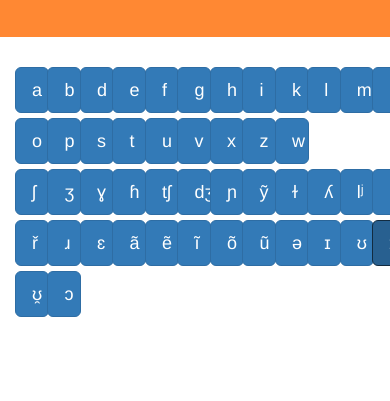
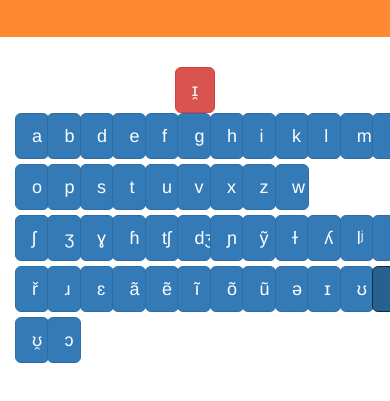
Before and after one commit to vonBarbarosa/ForcaFonetica, a plain HTML site: page index.html in a window 390 px wide. Both pictures are taken after a click on the link "ɪ̯". Shown: the part 93-494 px from the top of the page. Drawn offline with nearby package versions, Linux system fonts and the light colour scheme.

Commit message:
Get button text, put on example button

```diff
--- a/index.html
+++ b/index.html
@@ -51,6 +51,7 @@
         <!-- 47 buttons-->
         <!-- source= http://symbolcodes.tlt.psu.edu/bylanguage/ipachart.html -->
         <div class="container">
+            <div class="text-center"><a href="#" id="campo-foco" class="btn btn-danger btn-lg"> </a></div>
             <div class="row">
                 <div class="col-xs-1">
                     <a href="#" id="btn-1" class="btn-phon btn btn-block btn-primary btn-lg">a</a>
@@ -207,9 +208,10 @@
 
         <script src="https://maxcdn.bootstrapcdn.com/bootstrap/3.3.5/js/bootstrap.min.js" integrity="sha512-K1qjQ+NcF2TYO/eI3M6v8EiNYZfA95pQumfvcVrTHtwQVDG+aHRqLi/ETn2uB+1JqwYqVG3LIvdm9lj6imS/pQ==" crossorigin="anonymous"></script>
         <!-- <script type="text/javascript" src="cordova.js"></script> -->
-        <script type="text/javascript" src="js/index.js"></script>
+        <!-- <script type="text/javascript" src="js/index.js"></script> -->
+        <script type="text/javascript" src="js/functions.js"></script>
         <script type="text/javascript">
-            app.initialize();
+            app.init();
             /*$(document).ready(function(){
                $("#btn-1").removeClass("btn-primary");
                $("#btn-1").addClass("btn-danger");
--- /dev/null
+++ b/js/functions.js
@@ -0,0 +1,24 @@
+var app = {
+
+	init: function() {
+		//alert("foi");
+		this.bindEvents();
+	},
+
+	bindEvents: function() {
+		document.addEventListener('onClick', this.btnphonButtonEvent, false);
+
+		$(".btn-phon").on("click", function(){
+			//$(this).addClass("btn-danger");
+			//$(this).removeClass("btn-primary");
+			var texto = $(this).text();
+			$("#campo-foco").text(texto);
+			//alert("jQuery foi" + texto);
+		});
+
+	},
+
+	btnphonButtonEvent: function(){
+		alert("foi");
+	}
+}
```
